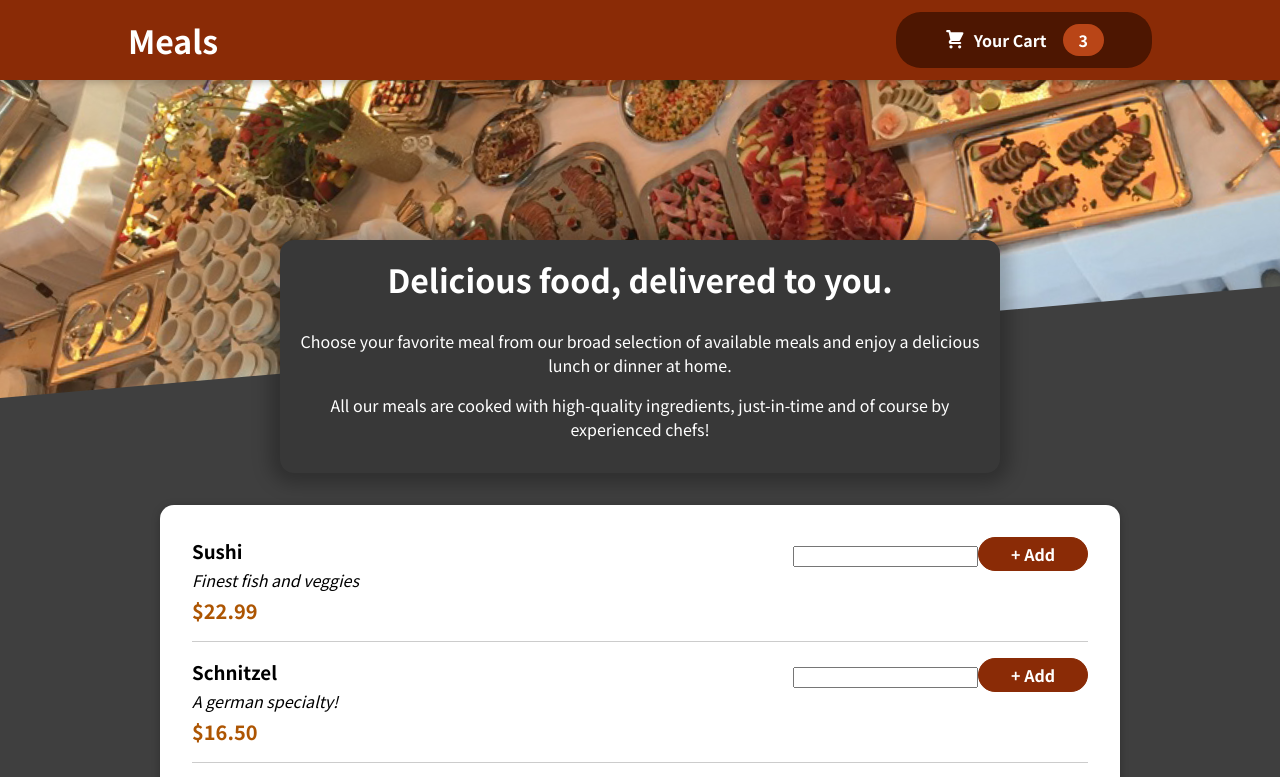
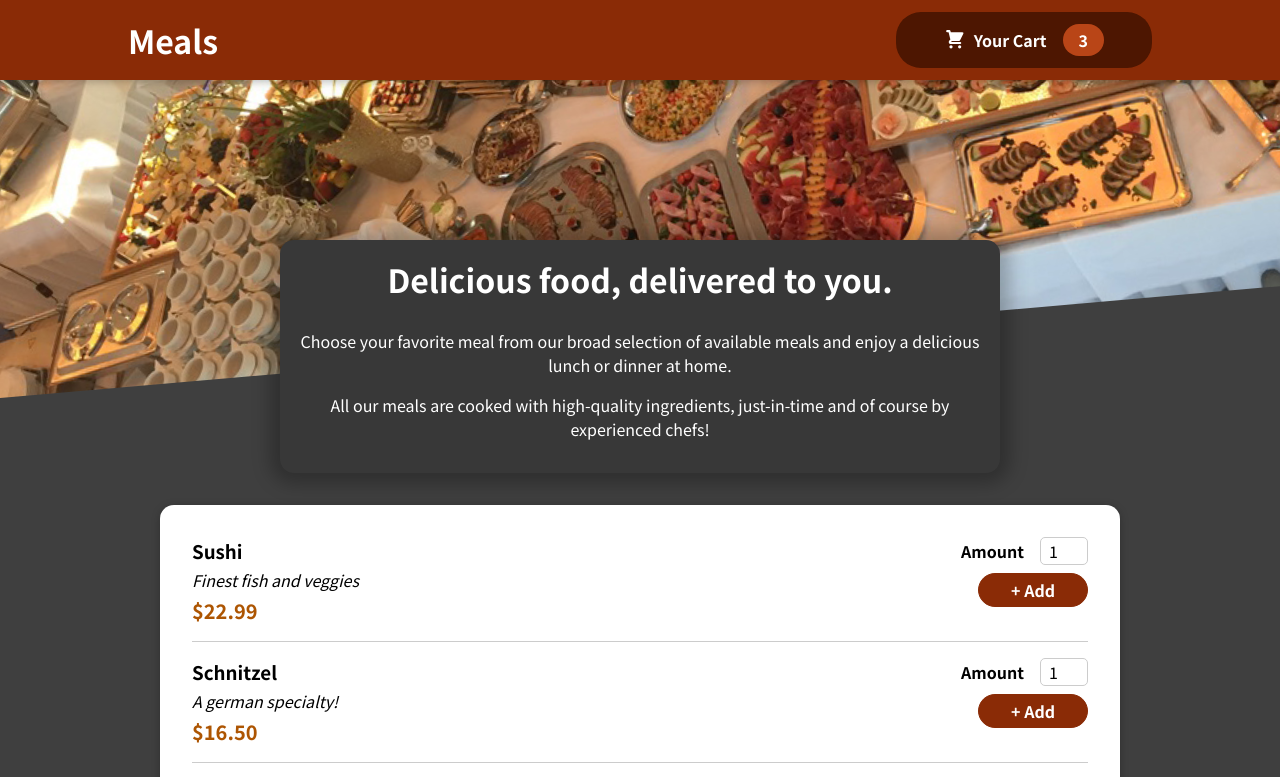
Before and after one commit to ZarifHosen/Food-app-with-React, a React (Create React App) app: page / in a window 1280 px wide. Shown: the top 777 px of the page. Built offline with nearby package versions, Linux system fonts and the light colour scheme.

Commit message:
input used in mealsItemForm

```diff
--- a/src/components/Meals/MealsItem/MealsItemForm.js
+++ b/src/components/Meals/MealsItem/MealsItemForm.js
@@ -1,9 +1,17 @@
+import Input from '../../UI/Input';
 import classes from './MealsItemForm.module.css';
 
 const MealsItemForm = () => {
     return (
         <form className={classes.form}>
-            <input />
+            <Input label="Amount" input={{
+                id: 'amount',
+                type: 'number',
+                min: '1',
+                max: '5',
+                step: '1',
+                defaultValue: '1'
+            }} />
             <button>+ Add</button>
         </form>
 
--- a/src/components/UI/Input.js
+++ b/src/components/UI/Input.js
@@ -3,7 +3,7 @@
     return (
         <div className={classes.input}>
             <label htmlFor={props.input.id}>{props.label}</label>
-            <input id={props.input.id} {...props.input} />
+            <input {...props.input} />
         </div>
     )
 }
```
